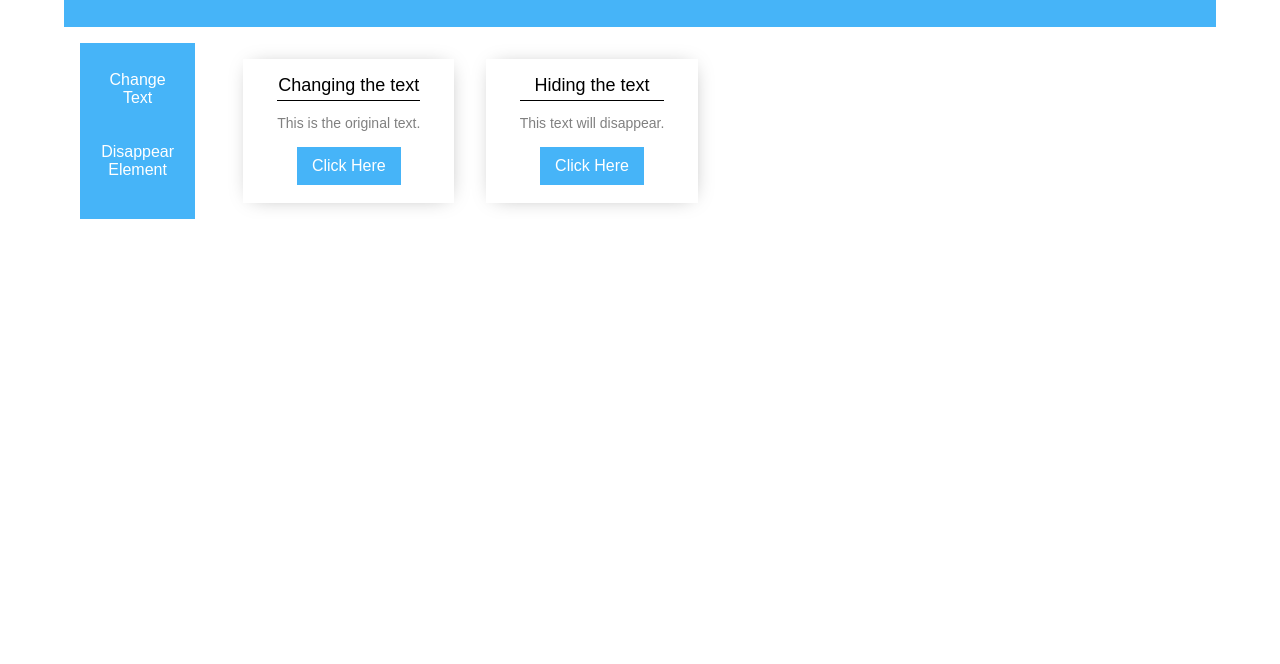
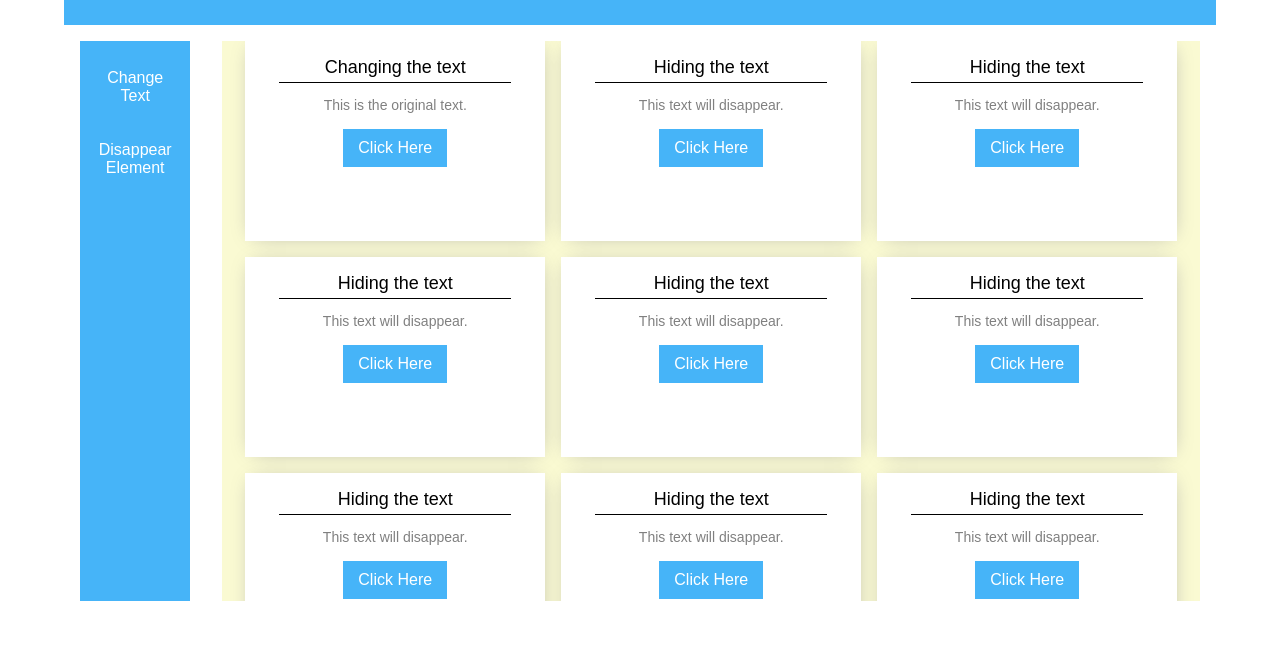
Before and after one commit to rrgmon/JS-Practice, a plain HTML site: page index.html in a window 1280 px wide. Shown: the part 136-800 px from the top of the page. Drawn offline with nearby package versions, Linux system fonts and the light colour scheme.

Commit message:
Changed JSPart to Flexbox from Grids.

```diff
--- a/index.html
+++ b/index.html
@@ -42,6 +42,150 @@
               Click Here
             </button>
           </div>
+
+          <div id="js2" class="disappear-txt box">
+            <h1>Hiding the text</h1>
+            <p id="disappear">This text will disappear.</p>
+            <button class="btn" onclick="disappearElement()">
+              Click Here
+            </button>
+          </div>
+
+          <div id="js2" class="disappear-txt box">
+            <h1>Hiding the text</h1>
+            <p id="disappear">This text will disappear.</p>
+            <button class="btn" onclick="disappearElement()">
+              Click Here
+            </button>
+          </div>
+
+          <div id="js2" class="disappear-txt box">
+            <h1>Hiding the text</h1>
+            <p id="disappear">This text will disappear.</p>
+            <button class="btn" onclick="disappearElement()">
+              Click Here
+            </button>
+          </div>
+
+          <div id="js2" class="disappear-txt box">
+            <h1>Hiding the text</h1>
+            <p id="disappear">This text will disappear.</p>
+            <button class="btn" onclick="disappearElement()">
+              Click Here
+            </button>
+          </div>
+
+          <div id="js2" class="disappear-txt box">
+            <h1>Hiding the text</h1>
+            <p id="disappear">This text will disappear.</p>
+            <button class="btn" onclick="disappearElement()">
+              Click Here
+            </button>
+          </div>
+
+          <div id="js2" class="disappear-txt box">
+            <h1>Hiding the text</h1>
+            <p id="disappear">This text will disappear.</p>
+            <button class="btn" onclick="disappearElement()">
+              Click Here
+            </button>
+          </div>
+
+          <div id="js2" class="disappear-txt box">
+            <h1>Hiding the text</h1>
+            <p id="disappear">This text will disappear.</p>
+            <button class="btn" onclick="disappearElement()">
+              Click Here
+            </button>
+          </div>
+
+          <div id="js2" class="disappear-txt box">
+            <h1>Hiding the text</h1>
+            <p id="disappear">This text will disappear.</p>
+            <button class="btn" onclick="disappearElement()">
+              Click Here
+            </button>
+          </div>
+
+          <div id="js2" class="disappear-txt box">
+            <h1>Hiding the text</h1>
+            <p id="disappear">This text will disappear.</p>
+            <button class="btn" onclick="disappearElement()">
+              Click Here
+            </button>
+          </div>
+
+          <div id="js2" class="disappear-txt box">
+            <h1>Hiding the text</h1>
+            <p id="disappear">This text will disappear.</p>
+            <button class="btn" onclick="disappearElement()">
+              Click Here
+            </button>
+          </div>
+
+          <div id="js2" class="disappear-txt box">
+            <h1>Hiding the text</h1>
+            <p id="disappear">This text will disappear.</p>
+            <button class="btn" onclick="disappearElement()">
+              Click Here
+            </button>
+          </div>
+
+          <div id="js2" class="disappear-txt box">
+            <h1>Hiding the text</h1>
+            <p id="disappear">This text will disappear.</p>
+            <button class="btn" onclick="disappearElement()">
+              Click Here
+            </button>
+          </div>
+
+          <div id="js2" class="disappear-txt box">
+            <h1>Hiding the text</h1>
+            <p id="disappear">This text will disappear.</p>
+            <button class="btn" onclick="disappearElement()">
+              Click Here
+            </button>
+          </div>
+
+          <div id="js2" class="disappear-txt box">
+            <h1>Hiding the text</h1>
+            <p id="disappear">This text will disappear.</p>
+            <button class="btn" onclick="disappearElement()">
+              Click Here
+            </button>
+          </div>
+
+          <div id="js2" class="disappear-txt box">
+            <h1>Hiding the text</h1>
+            <p id="disappear">This text will disappear.</p>
+            <button class="btn" onclick="disappearElement()">
+              Click Here
+            </button>
+          </div>
+
+          <div id="js2" class="disappear-txt box">
+            <h1>Hiding the text</h1>
+            <p id="disappear">This text will disappear.</p>
+            <button class="btn" onclick="disappearElement()">
+              Click Here
+            </button>
+          </div>
+
+          <div id="js2" class="disappear-txt box">
+            <h1>Hiding the text</h1>
+            <p id="disappear">This text will disappear.</p>
+            <button class="btn" onclick="disappearElement()">
+              Click Here
+            </button>
+          </div>
+
+          <div id="js2" class="disappear-txt box">
+            <h1>Hiding the text</h1>
+            <p id="disappear">This text will disappear.</p>
+            <button class="btn" onclick="disappearElement()">
+              Click Here
+            </button>
+          </div>
         </div>
       </section>
     </div>
--- a/script.js
+++ b/script.js
@@ -1,20 +1,20 @@
 // Undo Changes
 
 function undo() {
-  var undoChange = document.getElementById('undo');
+  var undoChange = document.getElementById("undo");
   undoChange = window.location.reload();
 }
 
 //Changing the text in HTML
 
 function changeText() {
-  var txtChange = document.getElementById('textchange');
-  txtChange.innerHTML = 'This is the changed text. Pretty cool right!';
+  var txtChange = document.getElementById("textchange");
+  txtChange.innerHTML = "This is the changed text.";
 }
 
 // Hiding an elementin HTML
 
 function disappearElement() {
-  var disElement = document.getElementById('disappear');
-  disElement.style.display = 'none';
+  var disElement = document.getElementById("disappear");
+  disElement.style.display = "none";
 }
--- a/styles.css
+++ b/styles.css
@@ -10,7 +10,6 @@
 
 body {
   font-family: "Poppins", sans-serif;
-  overflow: auto;
 }
 
 .container {
@@ -39,12 +38,10 @@ body {
 /* ******************** Heading ******************** */
 
 .heading {
-  /* background: lightskyblue; */
   background: rgb(70, 180, 248);
-  position: relative;
   padding: 2em;
   font-size: 20px;
-  border-bottom: 2px double rgb(70, 180, 248);
+  /* border-bottom: 2px double rgb(70, 180, 248); */
 }
 
 .heading h1 {
@@ -79,11 +76,12 @@ body {
 
 .sidebar {
   background: rgb(70, 180, 248);
+  flex-grow: 1;
   padding: 1em;
   margin: 1em;
   width: 10%;
-  height: 100%;
-  overflow: hidden;
+  height: 70vh;
+  overflow: auto;
 }
 
 /* .sidebar:hover {
@@ -113,13 +111,16 @@ body {
 /* ******************** JS Part ******************** */
 
 .jspart {
-  /* background-color: lightgoldenrodyellow; */
-  flex-grow: 2;
-  display: grid;
-  grid-template-columns: repeat(4, 1fr);
+  background-color: lightgoldenrodyellow;
+  display: flex;
+  flex-wrap: wrap;
+  justify-content: center;
+  gap: 1em;
   margin: 1em;
-  width: 80%;
   overflow: auto;
+  width: 90%;
+  min-height: 70vh;
+  height: 70vh;
 }
 
 .jspart h1 {
@@ -141,11 +142,11 @@ body {
 .box {
   background: white;
   padding: 1em;
-  margin: 1em;
   display: flex;
   flex-direction: column;
   text-align: center;
-
+  width: 300px;
+  height: 200px;
   box-shadow: 1px 1px 20px -8px rgb(161, 161, 161);
 }
 
```
